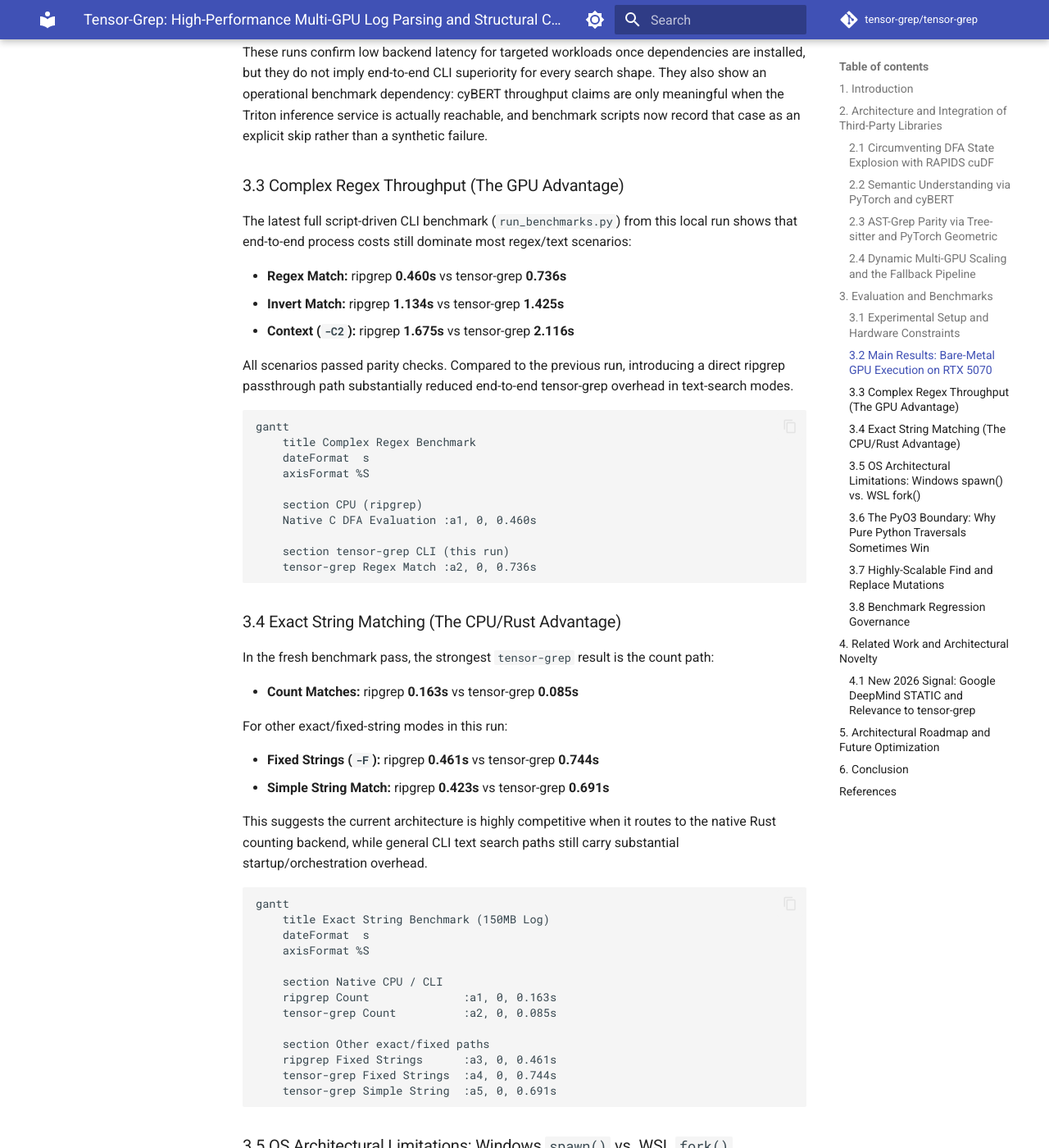
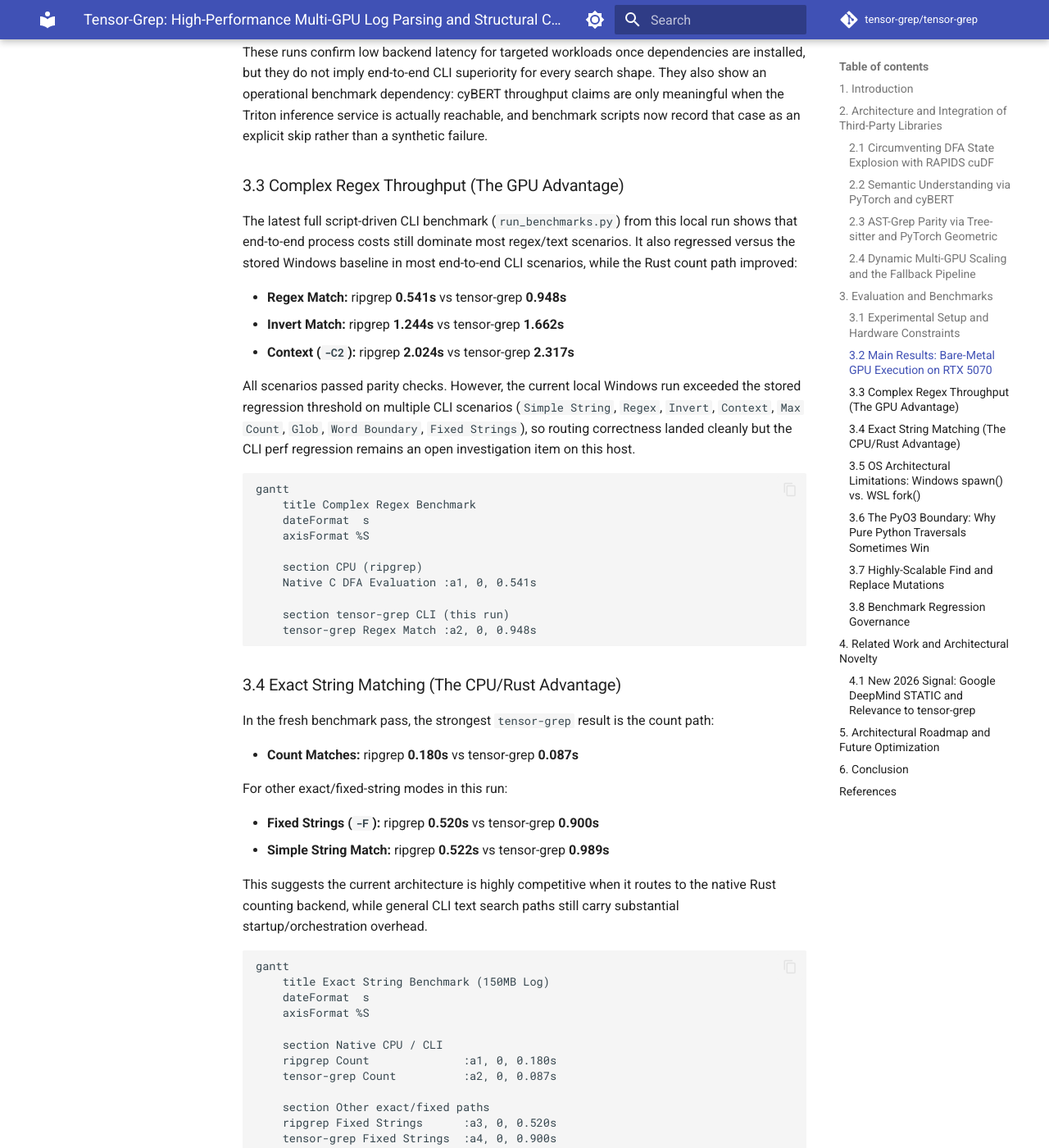
Before and after one commit to oimiragieo/tensor-grep, an MkDocs documentation site: the page built from docs/PAPER.md, in a window 1280 px wide and 1400 px high, scrolled down 4994 px. Shown: the whole window at 82% size. Built offline with MkDocs 1.6.1 and Material for MkDocs 9.7.7, drawn with Linux system fonts in a browser that asks for light colours; comment, search, counter and statistics services are not loaded; some of the changed text lies outside the part shown.

Commit message:
docs(benchmark): refresh latest benchmark and parity contracts

````diff
--- a/docs/PAPER.md
+++ b/docs/PAPER.md
@@ -84,20 +84,20 @@
 
 Backend-level timings from `run_gpu_benchmarks.py` on this host:
 
-* **AST backend:** `function_definition` query completed in **0.018 seconds** (4 matches).
+* **AST backend:** `function_definition` query completed in **0.062 seconds** (4 matches).
 * **cyBERT backend:** explicitly skipped in this local pass because no Triton server was running on the benchmark host.
-* **Torch backend:** exact-string query (`Database connection timeout`) completed in **0.739 seconds** (2,000 matches).
+* **Torch backend:** exact-string query (`Database connection timeout`) completed in **0.630 seconds** (2,000 matches).
 
 These runs confirm low backend latency for targeted workloads once dependencies are installed, but they do not imply end-to-end CLI superiority for every search shape. They also show an operational benchmark dependency: cyBERT throughput claims are only meaningful when the Triton inference service is actually reachable, and benchmark scripts now record that case as an explicit skip rather than a synthetic failure.
 
 ### 3.3 Complex Regex Throughput (The GPU Advantage)
-The latest full script-driven CLI benchmark (`run_benchmarks.py`) from this local run shows that end-to-end process costs still dominate most regex/text scenarios:
+The latest full script-driven CLI benchmark (`run_benchmarks.py`) from this local run shows that end-to-end process costs still dominate most regex/text scenarios. It also regressed versus the stored Windows baseline in most end-to-end CLI scenarios, while the Rust count path improved:
 
-* **Regex Match:** ripgrep **0.460s** vs tensor-grep **0.736s**
-* **Invert Match:** ripgrep **1.134s** vs tensor-grep **1.425s**
-* **Context (`-C2`):** ripgrep **1.675s** vs tensor-grep **2.116s**
+* **Regex Match:** ripgrep **0.541s** vs tensor-grep **0.948s**
+* **Invert Match:** ripgrep **1.244s** vs tensor-grep **1.662s**
+* **Context (`-C2`):** ripgrep **2.024s** vs tensor-grep **2.317s**
 
-All scenarios passed parity checks. Compared to the previous run, introducing a direct ripgrep passthrough path substantially reduced end-to-end tensor-grep overhead in text-search modes.
+All scenarios passed parity checks. However, the current local Windows run exceeded the stored regression threshold on multiple CLI scenarios (`Simple String`, `Regex`, `Invert`, `Context`, `Max Count`, `Glob`, `Word Boundary`, `Fixed Strings`), so routing correctness landed cleanly but the CLI perf regression remains an open investigation item on this host.
 
 ```mermaid
 gantt
@@ -106,21 +106,21 @@
     axisFormat %S
 
     section CPU (ripgrep)
-    Native C DFA Evaluation :a1, 0, 0.460s
+    Native C DFA Evaluation :a1, 0, 0.541s
 
     section tensor-grep CLI (this run)
-    tensor-grep Regex Match :a2, 0, 0.736s
+    tensor-grep Regex Match :a2, 0, 0.948s
 ```
 
 ### 3.4 Exact String Matching (The CPU/Rust Advantage)
 In the fresh benchmark pass, the strongest `tensor-grep` result is the count path:
 
-* **Count Matches:** ripgrep **0.163s** vs tensor-grep **0.085s**
+* **Count Matches:** ripgrep **0.180s** vs tensor-grep **0.087s**
 
 For other exact/fixed-string modes in this run:
 
-* **Fixed Strings (`-F`):** ripgrep **0.461s** vs tensor-grep **0.744s**
-* **Simple String Match:** ripgrep **0.423s** vs tensor-grep **0.691s**
+* **Fixed Strings (`-F`):** ripgrep **0.520s** vs tensor-grep **0.900s**
+* **Simple String Match:** ripgrep **0.522s** vs tensor-grep **0.989s**
 
 This suggests the current architecture is highly competitive when it routes to the native Rust counting backend, while general CLI text search paths still carry substantial startup/orchestration overhead.
 
@@ -131,13 +131,13 @@
     axisFormat %S
 
     section Native CPU / CLI
-    ripgrep Count              :a1, 0, 0.163s
-    tensor-grep Count          :a2, 0, 0.085s
+    ripgrep Count              :a1, 0, 0.180s
+    tensor-grep Count          :a2, 0, 0.087s
 
     section Other exact/fixed paths
-    ripgrep Fixed Strings      :a3, 0, 0.461s
-    tensor-grep Fixed Strings  :a4, 0, 0.744s
-    tensor-grep Simple String  :a5, 0, 0.691s
+    ripgrep Fixed Strings      :a3, 0, 0.520s
+    tensor-grep Fixed Strings  :a4, 0, 0.900s
+    tensor-grep Simple String  :a5, 0, 0.989s
 ```
 
 ### 3.5 OS Architectural Limitations: Windows `spawn()` vs. WSL `fork()`
````
Also changed, not shown: other parts of docs/PAPER.md (+2 -2 lines), README.md (+17 -16 lines), docs/benchmarks.md (+17 -16 lines), 2 other files.
